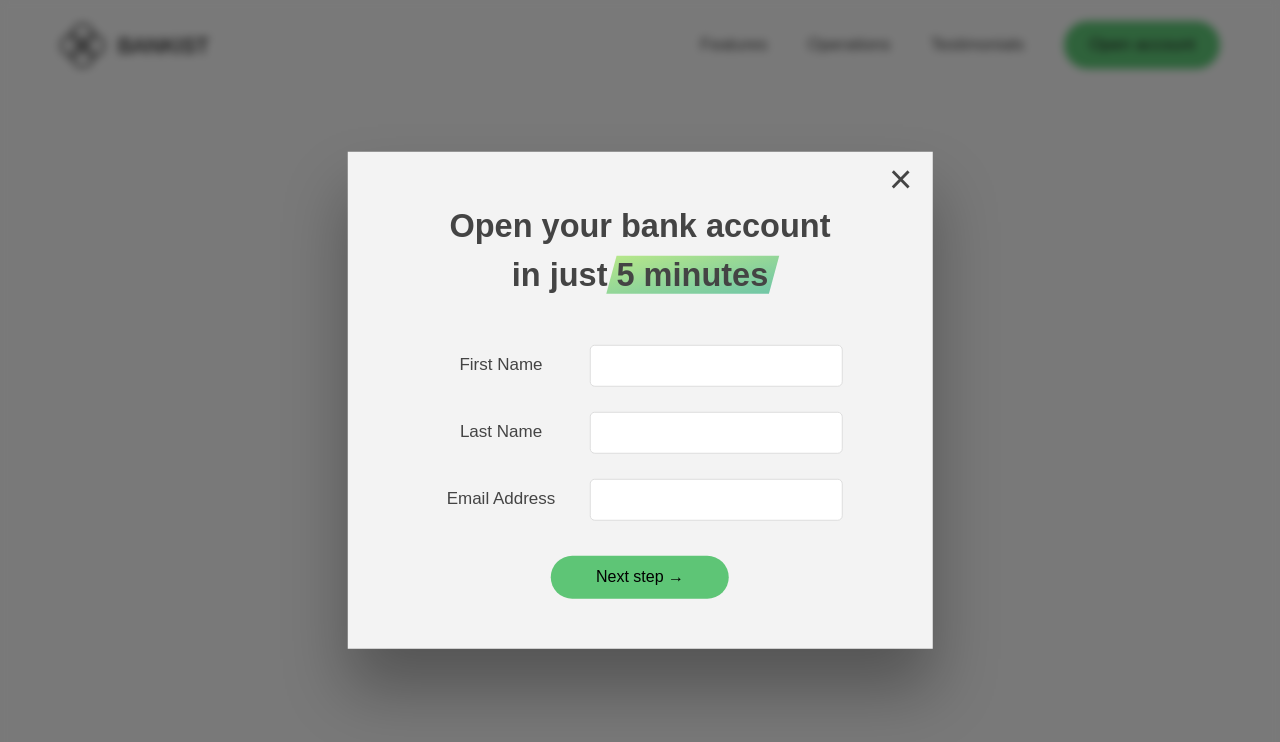
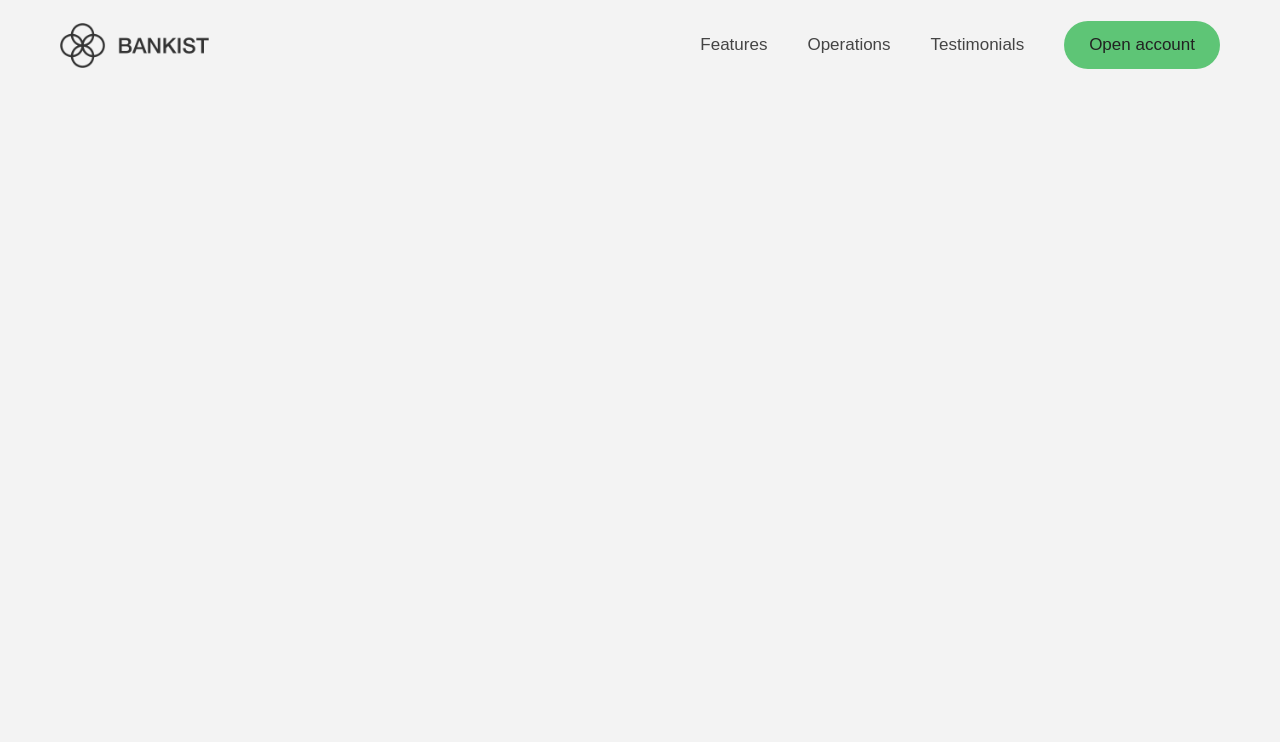
Before and after one commit to Withlaw/-_-, a React (Create React App) app in the folder JS_ZtoE/Bankist/react-app/: page / in a window 1280 px wide. Shown: the top 742 px of the page. Built offline with nearby package versions, Linux system fonts and the light colour scheme.

Commit message:
feat: creatPortal

```diff
--- a/JS_ZtoE/Bankist/react-app/src/App.js
+++ b/JS_ZtoE/Bankist/react-app/src/App.js
@@ -8,7 +8,6 @@ function App() {
   return (
     <div className="App">
       <Header />
-      <Modal />
     </div>
   );
 }
--- a/JS_ZtoE/Bankist/react-app/src/components/modal.js
+++ b/JS_ZtoE/Bankist/react-app/src/components/modal.js
@@ -1,11 +1,12 @@
+import { createPortal } from "react-dom";
 import Overlay from "./modal-overlay";
 import ModalWindow from "./modal-window";
 
 function Modal() {
   return (
     <>
-      <ModalWindow />
-      <Overlay />
+      {createPortal(<ModalWindow />, document.getElementById("root"))}
+      {createPortal(<Overlay />, document.getElementById("root"))}
     </>
   );
 }
--- a/JS_ZtoE/Bankist/react-app/src/components/navigation-item.js
+++ b/JS_ZtoE/Bankist/react-app/src/components/navigation-item.js
@@ -1,14 +1,14 @@
 import { useState } from "react";
 import classes from "./navigation-item.module.css";
 
-function NavItem({ children, isHovered, setIsHovered }) {
+function NavItem({ textContext, isHovered, setIsHovered }) {
   const [isTarget, setIsTarget] = useState(false);
   const handleMouseoverToggle = e => {
     setIsHovered(prev => !prev);
     setIsTarget(prev => !prev);
   };
 
-  return (
+  return textContext === "Open account" ? (
     <li
       className={`${classes.item} ${
         isHovered && !isTarget ? classes.hover : ""
@@ -16,13 +16,20 @@ function NavItem({ children, isHovered, setIsHovered }) {
       onMouseOver={handleMouseoverToggle}
       onMouseOut={handleMouseoverToggle}
     >
-      <a
-        className={`${classes.link} ${
-          children === "Open account" ? classes.button : ""
-        }`}
-        href=""
-      >
-        {children}
+      <a className={`${classes.link} ${classes.button}`} href="">
+        Open account
+      </a>
+    </li>
+  ) : (
+    <li
+      className={`${classes.item} ${
+        isHovered && !isTarget ? classes.hover : ""
+      }`}
+      onMouseOver={handleMouseoverToggle}
+      onMouseOut={handleMouseoverToggle}
+    >
+      <a className={classes.link} href="">
+        {textContext}
       </a>
     </li>
   );
--- a/JS_ZtoE/Bankist/react-app/src/components/navigation-items.js
+++ b/JS_ZtoE/Bankist/react-app/src/components/navigation-items.js
@@ -9,9 +9,12 @@ function NavItems() {
   return (
     <ul className={classes.links}>
       {navList.map(el => (
-        <NavItem key={el} isHovered={isHovered} setIsHovered={setIsHovered}>
-          {el}
-        </NavItem>
+        <NavItem
+          key={el}
+          textContext={el}
+          isHovered={isHovered}
+          setIsHovered={setIsHovered}
+        />
       ))}
     </ul>
   );
```
Also changed, not shown: JS_ZtoE/Bankist/react-app/src/components/open-account.js (added, +11 -0 lines).
